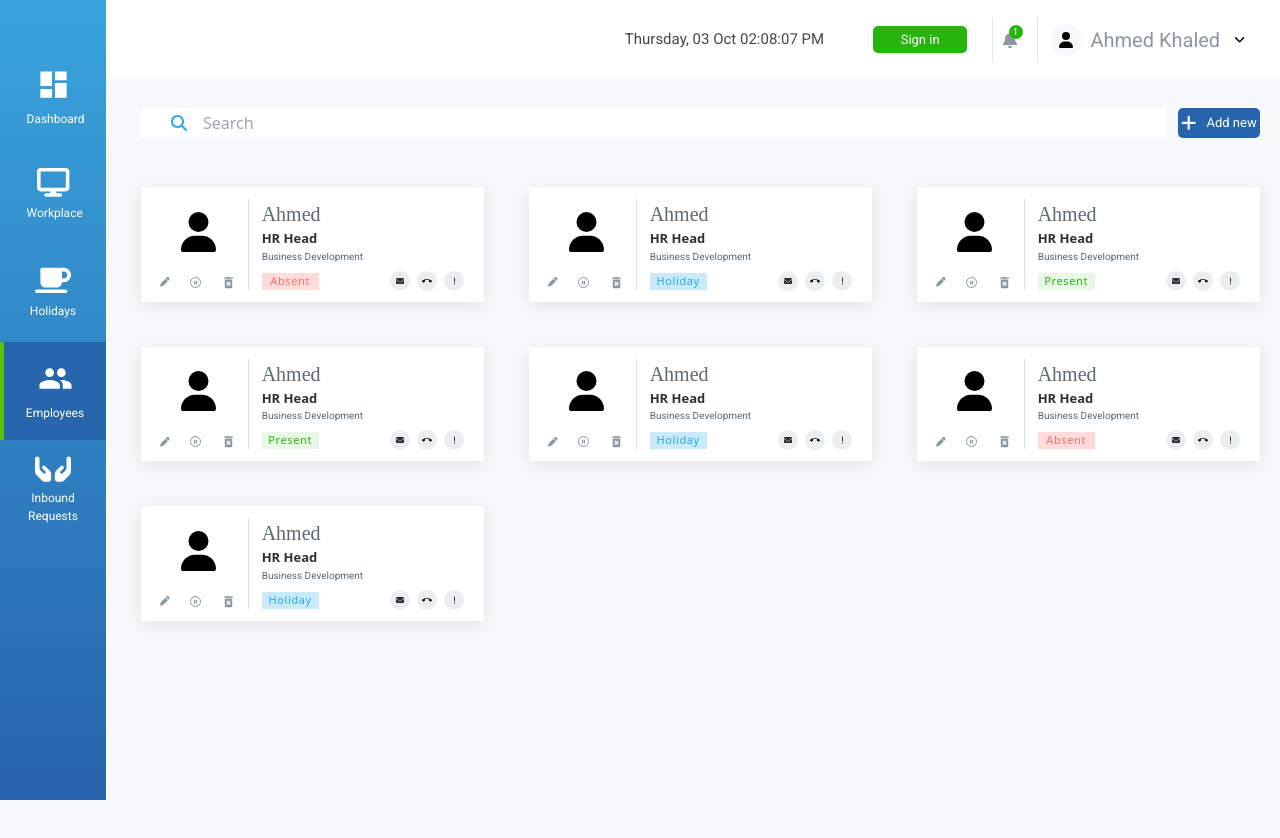
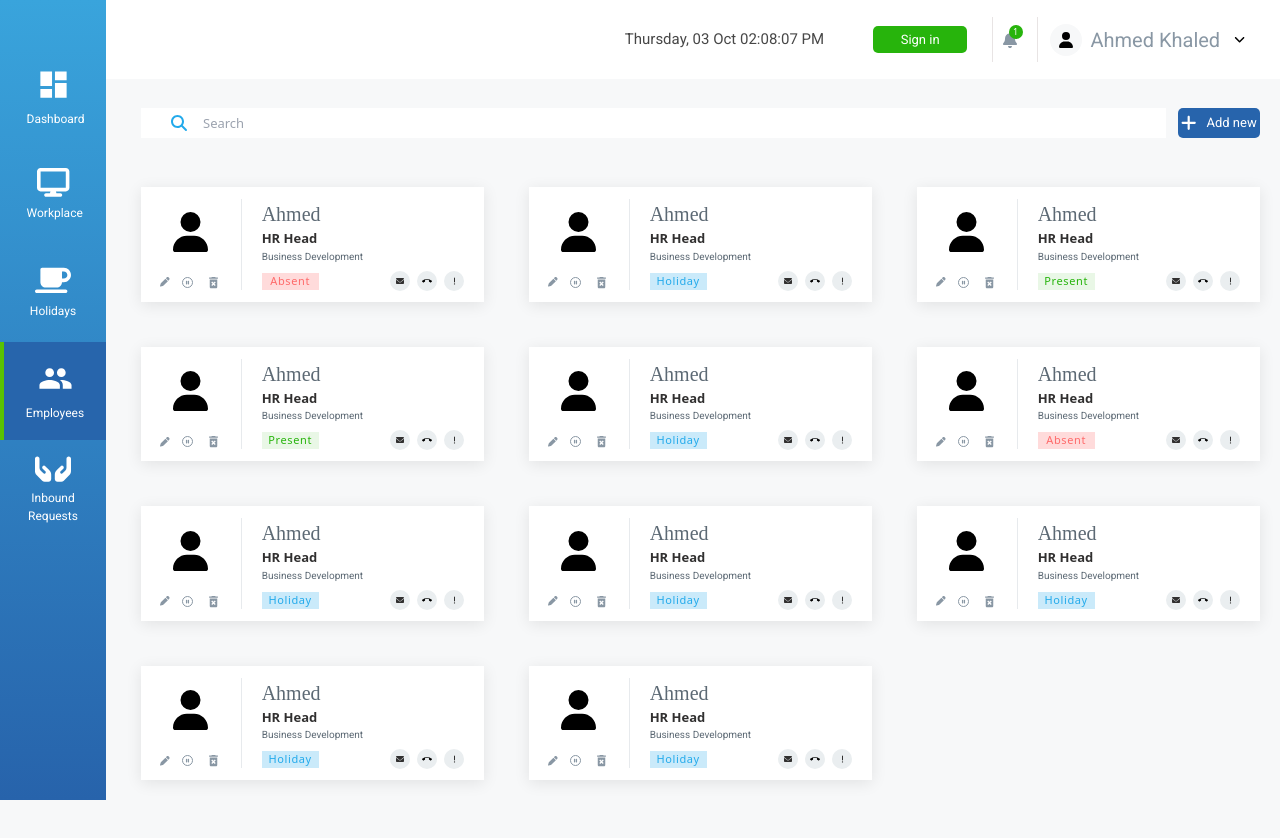
Before and after one commit to maghraby1998/Employees, a React (Create React App) app: page /employees in a window 1280 px wide. Shown: the top 838 px of the page. Before the commit the page ends 800 px from the top, so only its background shows below. Built offline with nearby package versions, Linux system fonts and the light colour scheme.

Commit message:
global states with redux

```diff
--- a/src/App.js
+++ b/src/App.js
@@ -1,4 +1,3 @@
-import {useState, useEffect} from 'react';
 import './css/App.css';
 import {BrowserRouter as Router, Routes, Route} from 'react-router-dom';
 import SideNav from './components/SideNav';
@@ -7,53 +6,12 @@ import Employee from './components/Employee';
 
 const App = () => {
 
-  const [employees, setEmployees] = useState([
-    {name: 'ahmed', startDate:'2/3/2000', email:'ahmed@gmail.com', position:'random', attendance:'absent', department:'random'},
-    {name: 'ahmed', startDate:'2/3/2000', email:'ahmed@gmail.com', position:'random', attendance:'holiday', department:'random'},
-    {name: 'ahmed', startDate:'2/3/2000', email:'ahmed@gmail.com', position:'random', attendance:'present', department:'random'},
-    {name: 'ahmed', startDate:'2/3/2000', email:'ahmed@gmail.com', position:'random', attendance:'present', department:'random'},
-    {name: 'ahmed', startDate:'2/3/2000', email:'ahmed@gmail.com', position:'random', attendance:'holiday', department:'random'},
-    {name: 'ahmed', startDate:'2/3/2000', email:'ahmed@gmail.com', position:'random', attendance:'absent', department:'random'},
-    {name: 'ahmed', startDate:'2/3/2000', email:'ahmed@gmail.com', position:'random', attendance:'holiday', department:'random'}
-  ]);
-
-
-
-
-  // useEffect( () => {
-  //   let localEmployees = JSON.parse(window.localStorage.getItem('employees'));
-  //   if(localEmployees){
-  //     setEmployees(localEmployees);
-  //   }
-  // }, [])
-
-  useEffect( () => {
-    // if(employees.length > 0){
-    //   window.localStorage.setItem('employees', JSON.stringify(employees))
-    // }
-    console.log(employees);
-  }, [employees])
-
-  const handleEmployees = (newEmployee) => {
-    setEmployees( prev => {
-      return [...prev, newEmployee]
-    })
-  }
-
-  const deleteEmployee = (id) => {
-    setEmployees( prev => {
-      return prev.filter( employee => {
-        return employee.id != id
-      })
-    })
-  }
-
   return (
     <Router>
       <SideNav />
       <TopNav />
       <Routes>
-        <Route path='/employees' element={<Employee deleteEmployee={deleteEmployee} employees={employees} handleEmployees={handleEmployees} />} />
+        <Route path='/employees' element={<Employee />} />
       </Routes>
     </Router>
   );
--- /dev/null
+++ b/src/actions/employeesActions.js
@@ -0,0 +1,13 @@
+export const addEmployee = (value) => {
+    return {
+        type: 'ADD_EMPLOYEE',
+        payload: value
+    }
+};
+
+export const deleteEmployee = (value) => {
+    return {
+        type: 'DELETE_EMPLOYEE',
+        payload: value
+    }
+};
--- a/src/components/Card.js
+++ b/src/components/Card.js
@@ -1,17 +1,22 @@
-import { useEffect } from 'react';
 import { FontAwesomeIcon } from '@fortawesome/react-fontawesome'
 import { faPen, faPause, faTrash, faEnvelope, faPhone, faExclamation, faUser, faSortUp } from '@fortawesome/free-solid-svg-icons'
 import CallEnd from '@material-ui/icons/CallEnd';
 import DeleteForever from '@material-ui/icons/DeleteForever';
+import { deleteEmployee } from '../actions/employeesActions';
+ import { useDispatch } from 'react-redux';
 
 
 const Card = (props) => {
+
+    const dispatch = useDispatch();
 
     let {id, image, name, role, phone, email, startDate, department, attendance, manager, office, position, workFromHome} = props.employee;
     let imgDisplay;
     let attedanceStatu;
     if(image){
-      imgDisplay = <img src={image} className="user-img" alt='user-img' />
+      imgDisplay = <div className='w-full flex items-center justify-center'>
+                    <img src={image} className="user-img" alt='user-img' />
+                  </div>
     } else {
       imgDisplay =  <div className='card-icon-img-container'>
                       <FontAwesomeIcon className='card-icon-img' icon={faUser} />
@@ -29,25 +34,24 @@ const Card = (props) => {
       attedanceStatu = <span className='card-state none'></span>
     }
     return (
-      <div className="grid grid-cols-12 bg-white relative py-[12px] px-[19px] card">
+      <div className="flex itesm-center justify-center bg-white relative py-[12px] px-[19px] card">
         {/* Card Image */}
-        <div className='col-span-2 md:col-span-3 flex flex-col items-between justify-center'>
+        <div className='w-[25%] md:w-[30%] flex flex-col items-between justify-center'>
           {imgDisplay}
           <div className="user-icons-container">
             <FontAwesomeIcon className='card-user-icon' icon={faPen} />
             <FontAwesomeIcon className='card-user-icon icon-circle' icon={faPause} />
-            <DeleteForever onClick={ () => props.deleteEmployee(id)} className='card-user-icon' style={{height:'15px', width:'15px', color:'#8997a4'}}/>
-            {/* <FontAwesomeIcon className='card-user-icon' icon={faTrash } /> */}
+            <DeleteForever onClick={ () => dispatch(deleteEmployee(id))} className='card-user-icon' style={{height:'15px', width:'15px', color:'#8997a4'}}/>
           </div>
         </div>
 
         {/* Card Line */}
-        <span className='col-span-1 grid place-items-center'>
-          <div className='h-full w-[1px] bg-[#8997a4]/30'></div>
+        <span className='w-[20%] grid place-items-center'>
+          <div className='h-full w-[1px] bg-[#8997a4]/20'></div>
         </span>
 
         {/* Card Info */}
-        <div className='col-span-9 md:col-span-8 user-info'>
+        <div className='user-info'>
           <h3 className='card-username'>
             {name}
             <span className='card-full-username'>
--- a/src/components/Employee.js
+++ b/src/components/Employee.js
@@ -10,10 +10,12 @@ import { openForm, closeForm } from "../actions/formDisplayActions";
 const Employee = (props) => {
 
     const [filter, setFilter] = useState('');
-    // const [formDisplay, setFormDisplay] = useState(false);
+
     const dispatch = useDispatch();
 
     const formDisplay = useSelector( state => state.formDisplay);
+
+    const employees = useSelector( state => state.employees);
 
     function filterEmployees(employees){
         if(filter){
@@ -25,7 +27,7 @@ const Employee = (props) => {
         }
     }
 
-    let filteredEmployees = filterEmployees(props.employees);
+    let filteredEmployees = filterEmployees(employees);
 
     const handleAddBtn = (e) => {
         e.stopPropagation();
@@ -44,7 +46,7 @@ const Employee = (props) => {
             {/* search container */}
             <div className='flex items-center justify-start h-[30px] bg-white p-1 col-span-12 mb-3 md:mb-0 md:col-span-10 lg:col-span-11'>
                 <FontAwesomeIcon className="ml-[26px] search-icon" icon={faMagnifyingGlass} />
-                <input onChange={handleChange} className='w-full h-full outline-none' type='text' placeholder='Search' />
+                <input onChange={handleChange} className='w-full h-full outline-none text-[13px] text-[#707070]' type='text' placeholder='Search' />
             </div>
             {/* add button */}
             <button onClick={handleAddBtn} className="h-[30px] bg-[#2764ac] rounded text-[0.813rem] border-0 outline-0 text-white flex items-center justify-center col-span-12 md:col-span-2 lg:col-span-1 add-btn">
@@ -56,24 +58,13 @@ const Employee = (props) => {
             {
                filteredEmployees.map( employee => {
                 return (
-                    <Card key={employee.id} deleteEmployee={props.deleteEmployee} employee={employee} />
+                    <Card key={employee.id} employee={employee} />
                 )
             })
             }
         </div>
-        {/* <Row>
-            {
-               filteredEmployees.map( employee => {
-                return (
-                    <Col key={employee.id} md='auto'>
-                        <Card deleteEmployee={props.deleteEmployee} employee={employee} />
-                    </Col>
-                )
-            })
-            }
-        </Row> */}
 
-        {formDisplay ? <Form handleEmployees={props.handleEmployees} /> : '' }
+        {formDisplay ? <Form /> : '' }
     </div>
   )
 }
--- a/src/components/Form.js
+++ b/src/components/Form.js
@@ -6,6 +6,7 @@ import { faAngleDown, faCheck } from "@fortawesome/free-solid-svg-icons";
 import { inputErrorMessageHandler, inputBorderHandler, handleErrors, handleSubmitting } from "../functions/validation";
 import { closeForm } from "../actions/formDisplayActions";
 import { useDispatch } from 'react-redux';
+import { addEmployee } from "../actions/employeesActions";
 
 const Form = (props) => {
   const [employee, setEmployee] = useState({
@@ -65,7 +66,8 @@ const Form = (props) => {
     e.preventDefault();
     setFormSubmission(true);
     if (handleSubmitting(errors)) {
-      props.handleEmployees(employee);
+      // props.handleEmployees(employee);
+      dispatch(addEmployee(employee));
       dispatch(closeForm());
     }
   };
@@ -136,6 +138,7 @@ const Form = (props) => {
                   type="text"
                   maxLength={35}
                   name="name"
+                  autoFocus={true}
                 />
                 {inputErrorMessageHandler(formSubmission, errors, "name")}
                 </div>
--- a/src/css/Form.css
+++ b/src/css/Form.css
@@ -108,6 +108,7 @@
     cursor: pointer;
     font-size: 13px;
     padding: 0px 5px 0px 15px;
+    outline: none;
     /* outline: none; */
 }
 
--- a/src/reducers/allReducers.js
+++ b/src/reducers/allReducers.js
@@ -1,10 +1,12 @@
 import sidenav from "./sidenav";
 import formDisplay from "./formDisplay";
+import employees from "./employee";
 import { combineReducers } from "redux";
 
 const allReducers = combineReducers({
     sidenav,
-    formDisplay
+    formDisplay,
+    employees
 })
 
 export default allReducers;
--- /dev/null
+++ b/src/reducers/employee.js
@@ -0,0 +1,28 @@
+let hardCodedEmployees = [
+    {name: 'ahmed', startDate:'2/3/2000', email:'ahmed@gmail.com', position:'random', attendance:'absent', department:'random'},
+    {name: 'ahmed', startDate:'2/3/2000', email:'ahmed@gmail.com', position:'random', attendance:'holiday', department:'random'},
+    {name: 'ahmed', startDate:'2/3/2000', email:'ahmed@gmail.com', position:'random', attendance:'present', department:'random'},
+    {name: 'ahmed', startDate:'2/3/2000', email:'ahmed@gmail.com', position:'random', attendance:'present', department:'random'},
+    {name: 'ahmed', startDate:'2/3/2000', email:'ahmed@gmail.com', position:'random', attendance:'holiday', department:'random'},
+    {name: 'ahmed', startDate:'2/3/2000', email:'ahmed@gmail.com', position:'random', attendance:'absent', department:'random'},
+    {name: 'ahmed', startDate:'2/3/2000', email:'ahmed@gmail.com', position:'random', attendance:'holiday', department:'random'},
+    {name: 'ahmed', startDate:'2/3/2000', email:'ahmed@gmail.com', position:'random', attendance:'holiday', department:'random'},
+    {name: 'ahmed', startDate:'2/3/2000', email:'ahmed@gmail.com', position:'random', attendance:'holiday', department:'random'},
+    {name: 'ahmed', startDate:'2/3/2000', email:'ahmed@gmail.com', position:'random', attendance:'holiday', department:'random'},
+    {name: 'ahmed', startDate:'2/3/2000', email:'ahmed@gmail.com', position:'random', attendance:'holiday', department:'random'}
+]
+
+const employees = (state = hardCodedEmployees, action) => {
+    switch (action.type) {
+        case "ADD_EMPLOYEE":
+            return [...state, action.payload]
+        case "DELETE_EMPLOYEE":
+            return state.filter( employee => {
+                return employee.id != action.payload
+            })
+        default:
+            return state;
+    }
+};
+
+export default employees;
```
Also changed, not shown: src/css/Employee.css (+1 -11 lines).
